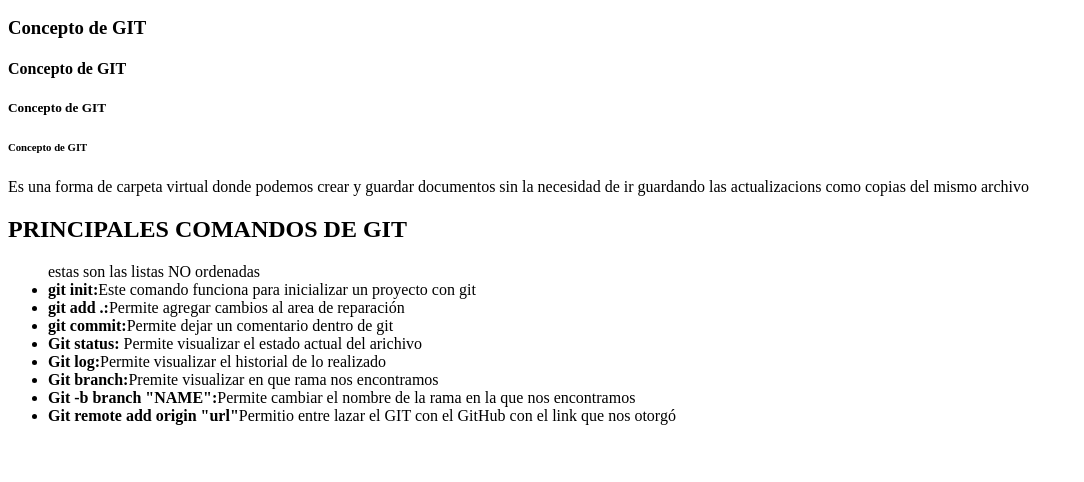
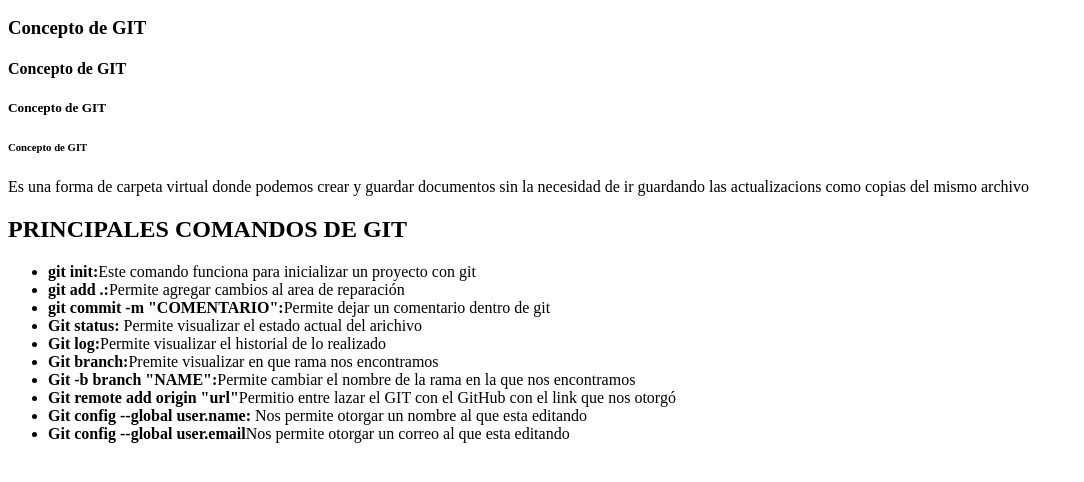
Before and after one commit to JRadso2004/ADSO_2670687, a plain HTML site: page index.html in a window 1280 px wide. Shown: the part 110-592 px from the top of the page, without its empty margins (0-1084 px from the left). Drawn offline with Linux system fonts and the light colour scheme.

Commit message:
Se agregó los tipos de comandos de git

```diff
--- a/index.html
+++ b/index.html
@@ -18,15 +18,18 @@
 
             <h2>PRINCIPALES COMANDOS DE GIT</h2>
             <ul>
-                estas son las listas NO ordenadas
+                <!-- con UL nos genera una lista no oredenadas y siempre debe ir acompañado de LI que separa las viñetas-->
                 <li><strong>git init:</strong>Este comando funciona para inicializar un proyecto con git</li>
                 <li><strong>git add .:</strong>Permite agregar cambios al area de reparación</li>
-                <li><strong>git commit:</strong>Permite dejar un comentario dentro de git</li>
+                <li><strong>git commit -m "COMENTARIO":</strong>Permite dejar un comentario dentro de git</li>
                 <li><strong>Git status:</strong> Permite visualizar el estado actual del arichivo</li>
                 <li><strong>Git log:</strong>Permite visualizar el historial de lo realizado</li>
                 <li><strong>Git branch:</strong>Premite visualizar en que rama nos encontramos</li>
                 <li><strong>Git -b branch "NAME":</strong>Permite cambiar el nombre de la rama en la que nos encontramos</li>
                 <li><strong>Git remote add origin "url"</strong>Permitio entre lazar el GIT con el GitHub con el link que nos otorgó</li>
+                <li><strong>Git config --global user.name: </strong>Nos permite otorgar un nombre al que esta editando</li>
+                <li><strong>Git config --global user.email</strong>Nos permite otorgar un correo al que esta editando</li>
+
             </ul>
         </body>
 </html>
```
